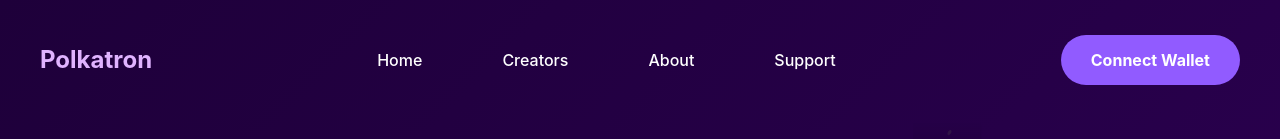
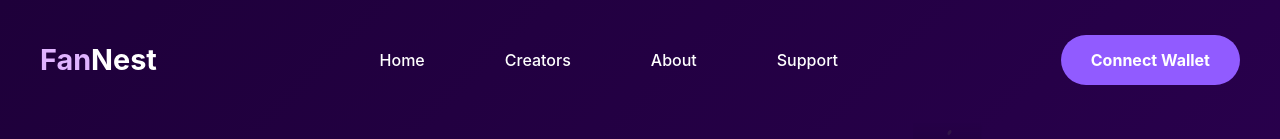
Before and after one commit to Grahovacc/FanNest, a React (Vite) app: page / in a window 1280 px wide. Shown: the top 139 px of the page. Built offline with nearby package versions, Linux system fonts and the light colour scheme.

Commit message:
logo update

```diff
--- a/src/App.css
+++ b/src/App.css
@@ -182,10 +182,17 @@ button:focus {
 }
 
 .logo {
-  font-size: 1.5rem;
+  font-size: 1.8rem;
   font-weight: bold;
+}
+.logo-fan {
   color: #e0b3ff;
 }
+
+.logo-nest {
+  color: white;
+}
+
 
 
 /* Modern Button Styles */
--- a/src/App.jsx
+++ b/src/App.jsx
@@ -45,7 +45,10 @@ function App() {
     <div class="background-waves"></div>
     <div className="container">
       <header className="header">
-        <div className="logo">Polkatron</div>
+        <div className="logo">
+          <span className="logo-fan">Fan</span>
+          <span className="logo-nest">Nest</span>
+        </div>
         <nav className={`navbar ${isMenuOpen ? "open" : ""}`}>
           <a href="#home">Home</a>
           <a href="#creators">Creators</a>
```
